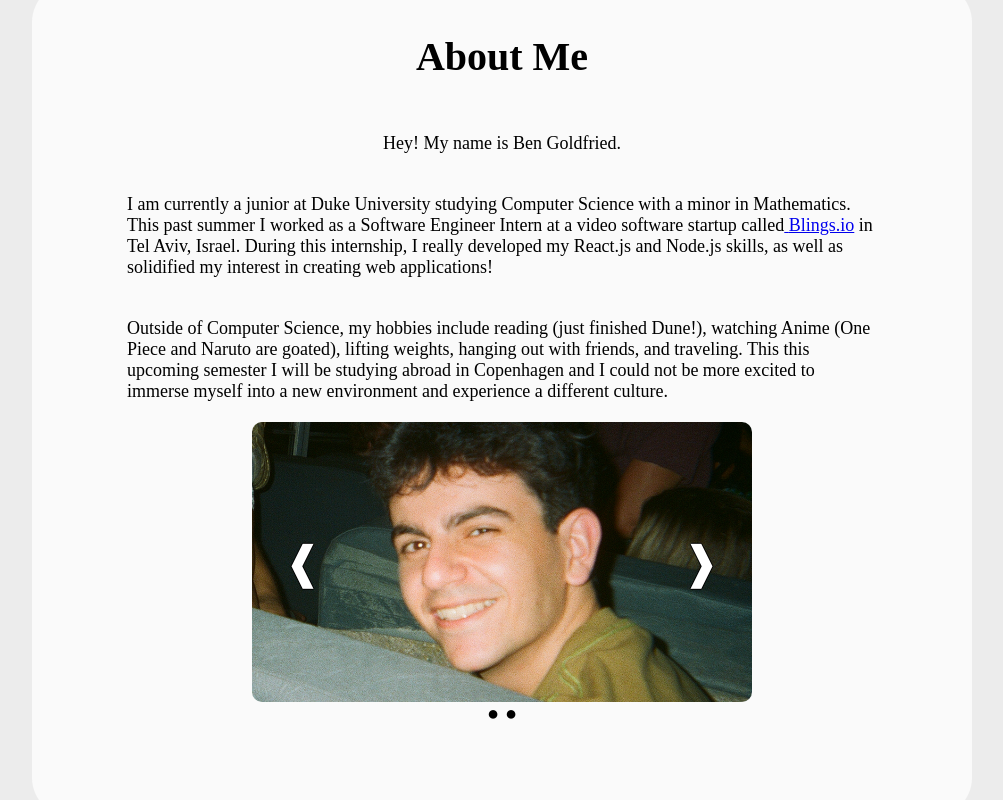
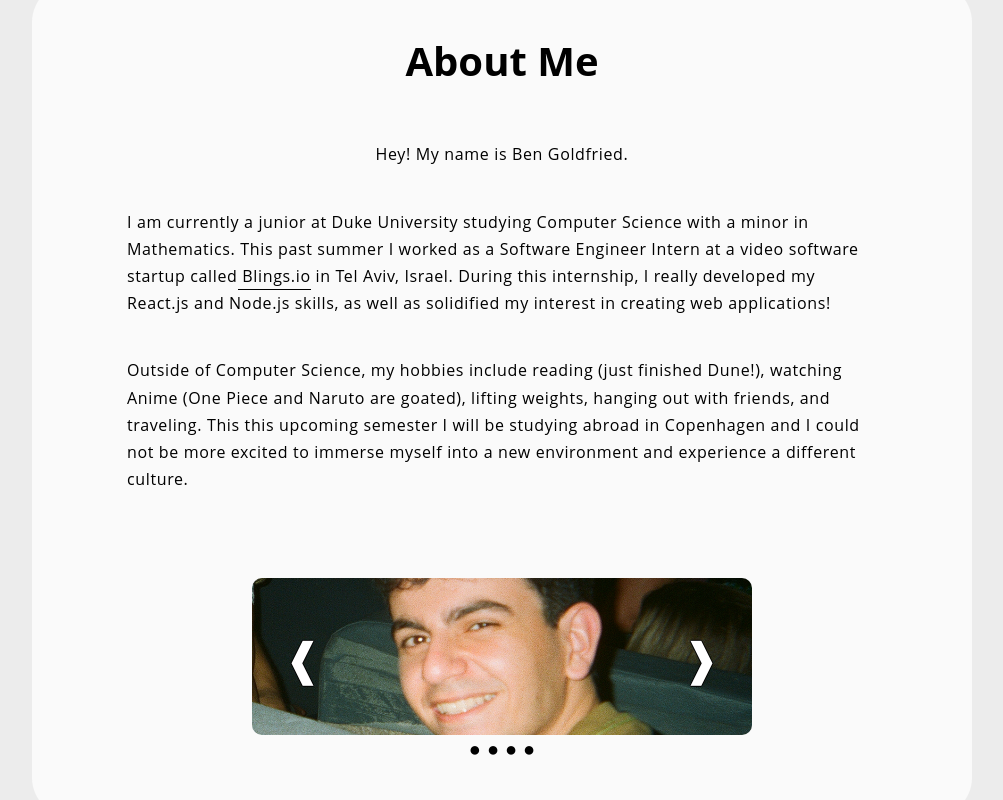
Before and after one commit to DukeBen/personal-website, a React (Create React App) app: page / in a window 1280 px wide. Shown: the part 960-1760 px from the top of the page, without its empty margins (138-1141 px from the left). Built offline with nearby package versions, Linux system fonts and the light colour scheme.

Commit message:
Add styling to About page

```diff
--- a/src/App.css
+++ b/src/App.css
@@ -2,6 +2,8 @@ body{
     background-color: #72A0C1;
     height: 100%;
     margin: 0px;
+    font-family: 'Open Sans', sans-serif;
+
 }
 
 #outerContainer{
@@ -28,3 +30,10 @@ section{
     background-size: 100% 100%;  /* Full width and height */
 
 }
+
+.inline-link{
+    text-decoration: none; /* Removes underline */
+    color: inherit;
+    padding-bottom: 2px;
+    border-bottom: 1px solid black;
+}
--- a/src/Pages/About.css
+++ b/src/Pages/About.css
@@ -17,12 +17,13 @@
 .aboutContent{
     margin: 20px;
     width: 750px;
-    font-size: large;
-    font-family: 'Times New Roman', Times, serif;
+    font-size: 1em;
+    letter-spacing: 0.04em;
+    line-height: 1.7em
 }
 
 .containerStyles{
     width: 500px;
     height: 280px;
-    margin: 0 auto;
+    margin: 65px auto;
 }
--- a/src/Pages/About.jsx
+++ b/src/Pages/About.jsx
@@ -1,7 +1,9 @@
 import "./About.css";
 import ImageSlider from "../Components/ImageSlider";
 import profPic from '../Data/website-picture.png'
-import DukeLogo from '../Data/Duke-Blue-Devils-logo.png'
+import DukeLogo from '../Data/duke-logo.png'
+import onePieceLogo from '../Data/one-piece.jpg'
+import duneLogo from '../Data/dune.jpg'
 const About = () => {
 
     const slides = [
@@ -11,6 +13,14 @@ const About = () => {
         },
         {url: DukeLogo,
         title: 'Duke-logo'},
+        {
+            url: onePieceLogo,
+            title: 'one-piece-logo'
+        },
+        {
+            url: duneLogo,
+            title: 'dune-logo'
+        }
     ]
     return (
     <>
@@ -24,7 +34,7 @@ const About = () => {
           University studying Computer Science with a minor in Mathematics. This
           past summer I worked as a Software Engineer Intern at a video software
           startup called
-          <a target="_blank" href="https://www.blings.io/">
+          <a className = 'inline-link' target="_blank" href="https://www.blings.io/">
             {" "}
             Blings.io
           </a>{" "}
```
